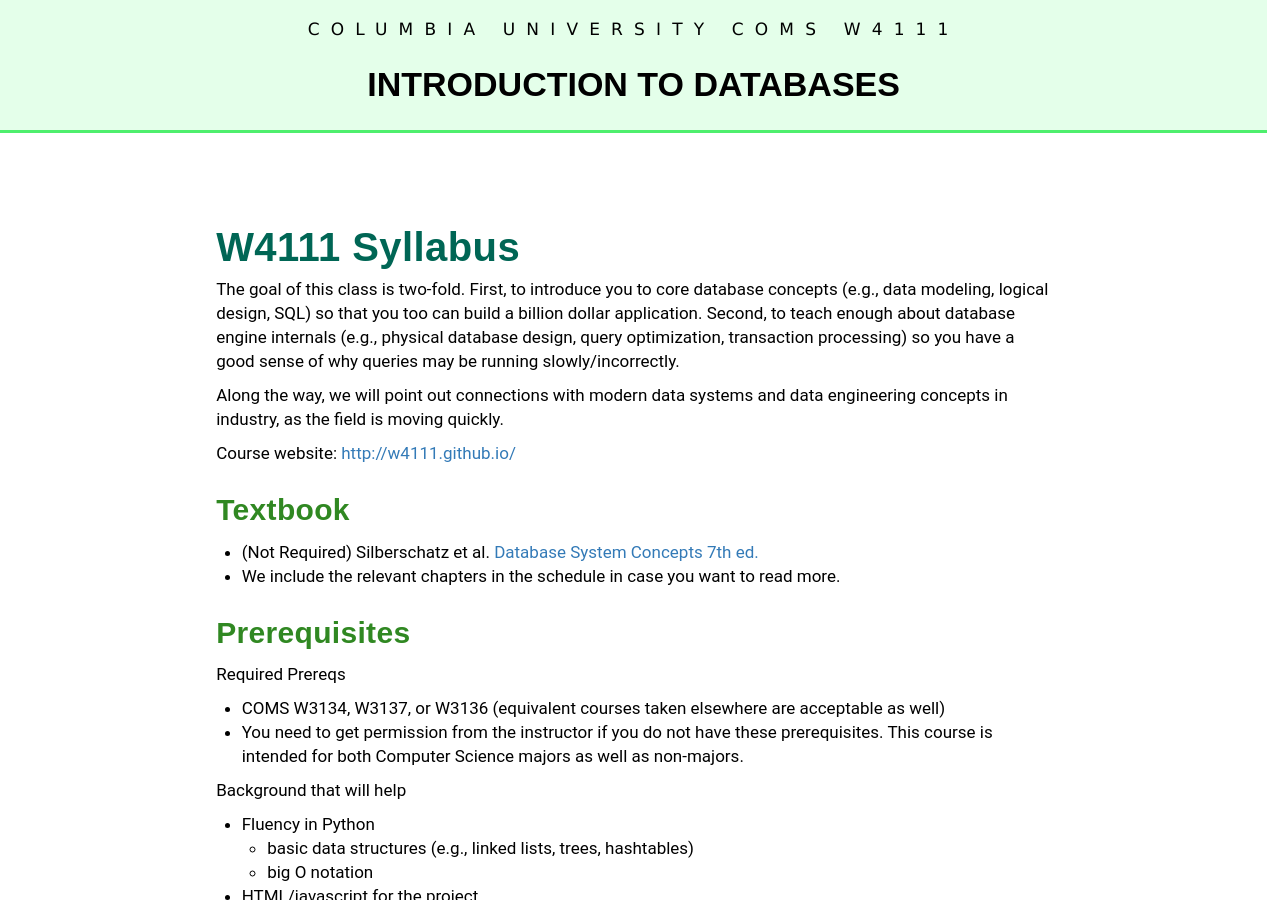
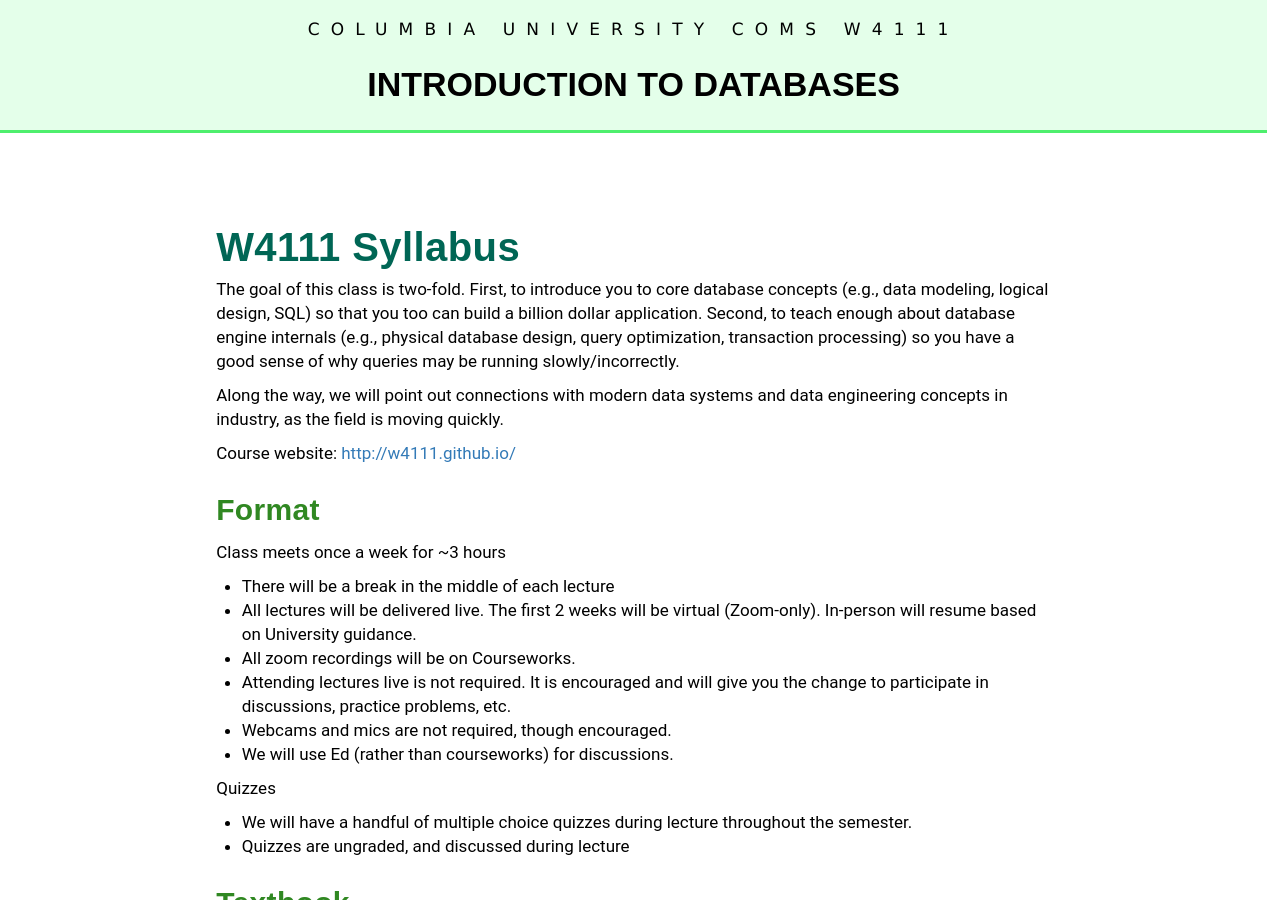
Before and after one commit to Kitatine/w4111.github.io, a Jekyll site: the page built from syllabus.md, in a window 1280 px wide and 900 px high. Built offline with Jekyll 4.4.1, drawn with Linux system fonts in a browser that asks for light colours; some of the changed text lies outside the part shown.

Commit message:
lazy commit msg

```diff
--- a/syllabus.md
+++ b/syllabus.md
@@ -21,6 +21,21 @@
 Course website: [http://w4111.github.io/](http://w4111.github.io/)
 
 
+### Format
+
+Class meets once a week for ~3 hours
+
+* There will be a break in the middle of each lecture
+* All lectures will be delivered live.  The first 2 weeks will be virtual (Zoom-only).  In-person will resume based on University guidance.
+* All zoom recordings will be on Courseworks.
+* Attending lectures live is not required.  It is encouraged and will give you the change to participate in discussions, practice problems, etc.
+* Webcams and mics are not required, though encouraged.
+* We will use Ed (rather than courseworks) for discussions.
+
+Quizzes
+
+* We will have a handful of multiple choice quizzes during lecture throughout the semester.
+* Quizzes are ungraded, and discussed during lecture
 
 ### Textbook
 
```
Also changed, not shown: other parts of syllabus.md (+2 -9 lines).
